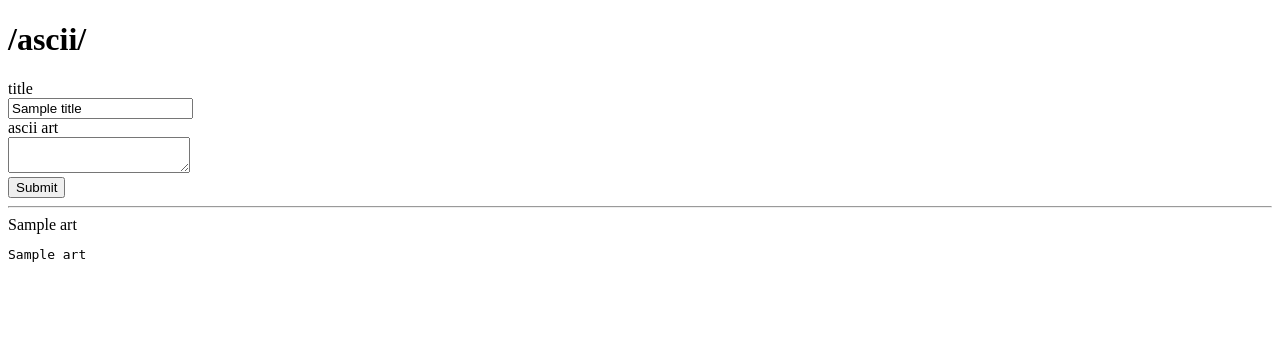
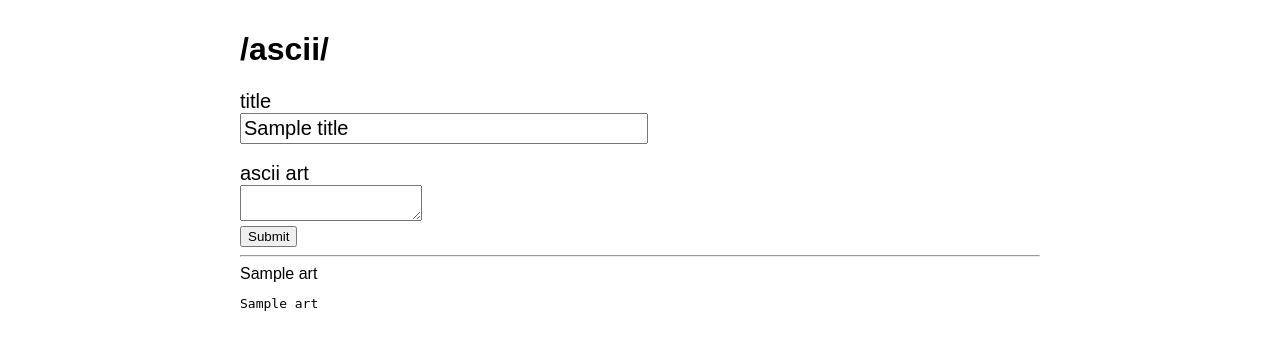
Before and after one commit to siddk/udacity, a Python web app: template Web Development/AppEngine/hello-udacity/templates/ascii.html in a window 1280 px wide. Shown: the top 350 px of the page. Run offline with Jinja, Linux system fonts and the light colour scheme; the template is opened without the code that fills it: most values are stand-ins (such as "Sample title", 1, 10 or a date in 2020).

Commit message:
Working on style for front page

```diff
--- a/Web Development/AppEngine/hello-udacity/templates/ascii.html
+++ b/Web Development/AppEngine/hello-udacity/templates/ascii.html
@@ -4,6 +4,30 @@
     <head>
         <title>/ascii/</title>
     </head>
+
+    <style type="text/css">
+        body {
+            font-family: sans-serif;
+            width: 800px;
+            margin: 0 auto;
+            padding: 10px;
+        }
+
+        .error {
+            color: red;
+        }
+
+        label {
+            display: block;
+            font-size: 20px;
+        }
+
+        input[type=text] {
+            width: 400px;
+            font-size: 20px;
+            padding: 2px;
+        }
+    </style>
 
     <body>
         <h1>/ascii/</h1>
```
